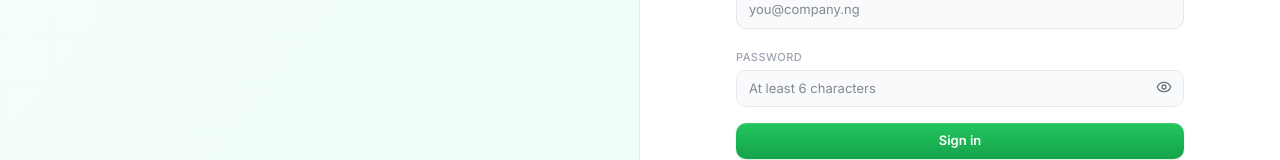
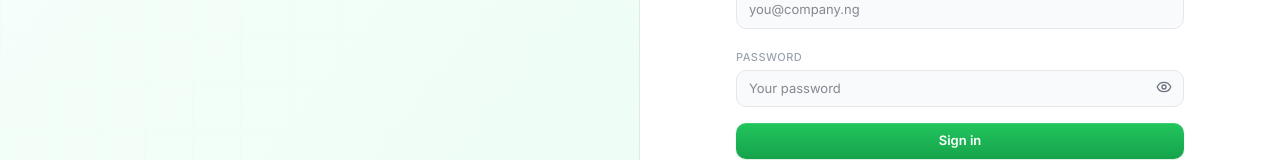
Before and after one commit to eric2umeh/choprent, a Next.js app in the folder apps/web/: page /login in a window 1280 px wide. Shown: the part 348-508 px from the top of the page. Built offline with nearby package versions, Linux system fonts and the light colour scheme.

Commit message:
Enforce 8-char password on signup.

```diff
--- a/apps/web/src/components/auth/login-form.tsx
+++ b/apps/web/src/components/auth/login-form.tsx
@@ -17,6 +17,10 @@ import { PasswordInput } from "@/components/ui/password-input";
 import { LoadingButton } from "@/components/ui/loading-button";
 import { toast } from "@/components/ui/toast";
 import type { MembershipRole } from "@/types/database";
+import {
+  MIN_PASSWORD_LENGTH,
+  MIN_PASSWORD_MESSAGE,
+} from "@/lib/auth/password-validation";
 import { passwordFieldAutocomplete } from "@/lib/auth/autocomplete";
 
 type LoginMethod = "password" | "magic_link";
@@ -98,6 +102,11 @@ export function LoginForm() {
       }
 
       if (mode === "sign_up") {
+        if (submittedPassword.length < MIN_PASSWORD_LENGTH) {
+          toast.error(MIN_PASSWORD_MESSAGE);
+          setLoading(false);
+          return;
+        }
         const { error: signUpError } = await supabase.auth.signUp({
           email: trimmedEmail,
           password: submittedPassword,
@@ -249,11 +258,15 @@ export function LoginForm() {
               <label className="text-label normal-case">Password</label>
               <PasswordInput
                 required
-                minLength={6}
+                minLength={mode === "sign_up" ? MIN_PASSWORD_LENGTH : undefined}
                 name="password"
                 value={password}
                 onChange={(e) => setPassword(e.target.value)}
-                placeholder="At least 6 characters"
+                placeholder={
+                  mode === "sign_up"
+                    ? `At least ${MIN_PASSWORD_LENGTH} characters`
+                    : "Your password"
+                }
                 autoComplete={passwordFieldAutocomplete(
                   mode === "sign_up" ? "sign_up" : "sign_in"
                 )}
```
